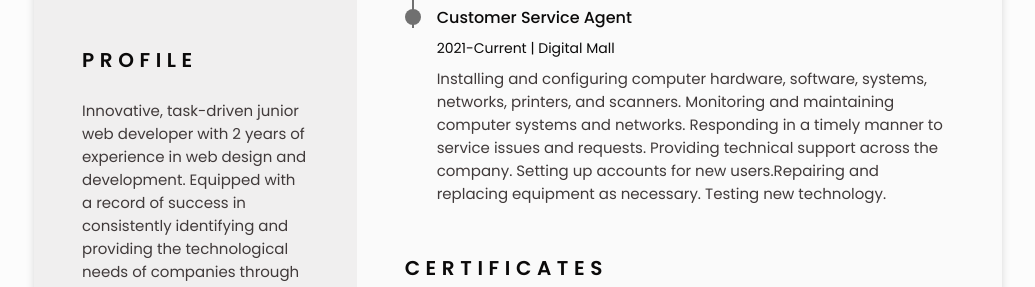
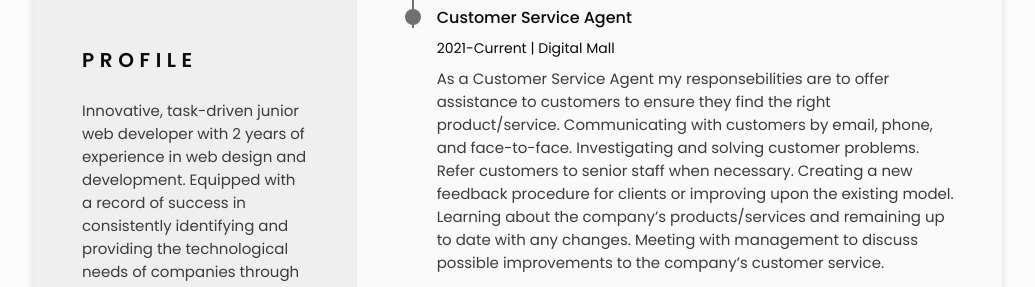
Before and after one commit to Sxyndicate/my-responsive-resume, a plain HTML site: page index.html in a window 1280 px wide. Shown: the part 638-925 px from the top of the page, without its empty margins (122-1157 px from the left). Drawn offline with nearby package versions, Linux system fonts and the light colour scheme; a web font is replaced by a local one.

Commit message:
update 2.1

```diff
--- a/index.html
+++ b/index.html
@@ -267,7 +267,7 @@
                                 <div class="experience_data bd-grid">
                                     <h3 class="experience_title">Customer Service Agent</h3>
                                     <span class="experience_company">2021-Current | Digital Mall</span>
-                                    <p class="experience_description">Installing and configuring computer hardware, software, systems, networks, printers, and scanners. Monitoring and maintaining computer systems and networks. Responding in a timely manner to service issues and requests. Providing technical support across the company. Setting up accounts for new users.Repairing and replacing equipment as necessary. Testing new technology.</p>
+                                    <p class="experience_description">As a Customer Service Agent my responsebilities are to offer assistance to customers to ensure they find the right product/service. Communicating with customers by email, phone, and face-to-face. Investigating and solving customer problems. Refer customers to senior staff when necessary. Creating a new feedback procedure for clients or improving upon the existing model. Learning about the company’s products/services and remaining up to date with any changes. Meeting with management to discuss possible improvements to the company’s customer service.</p>
                                 </div>
                             </div>
                         </div>
```
